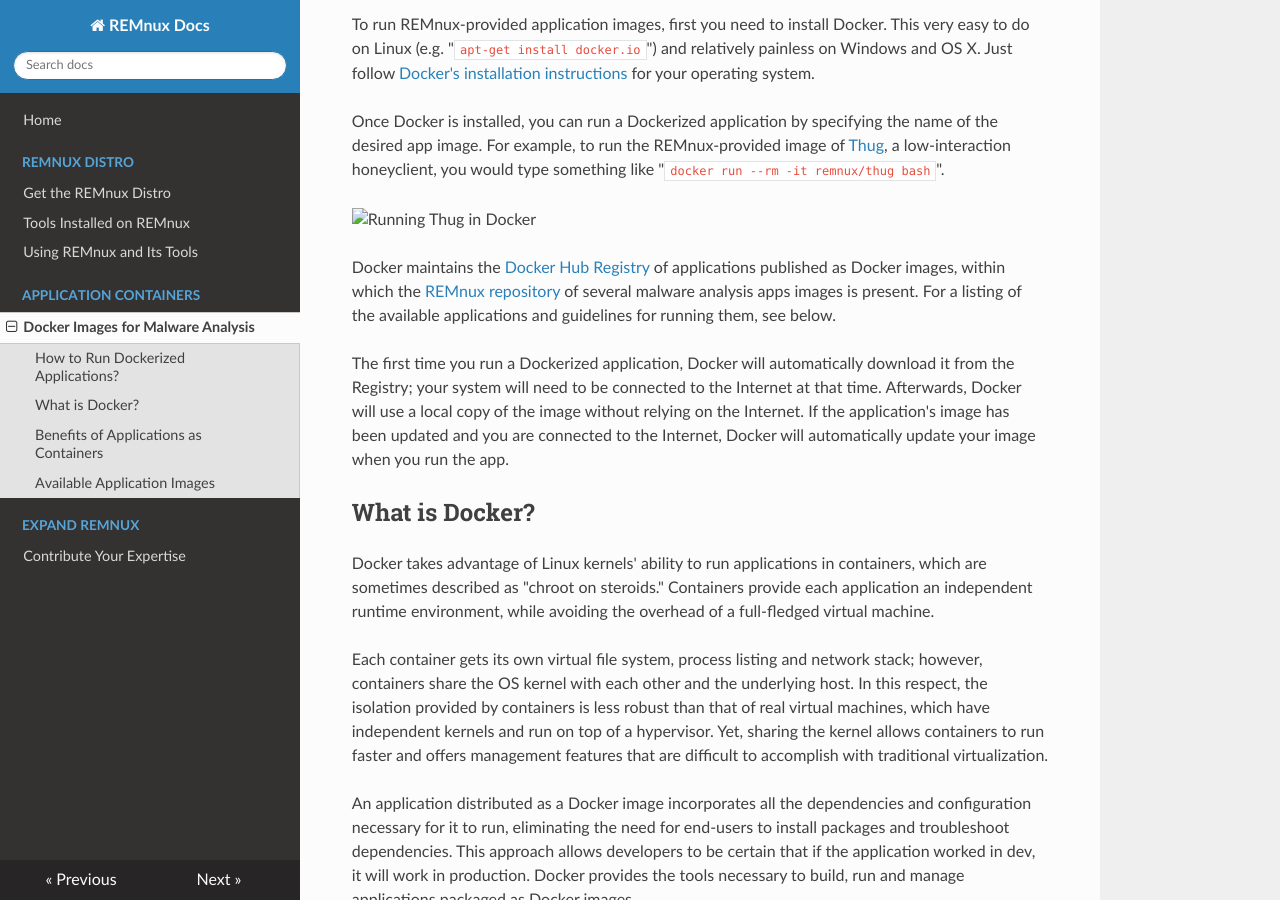
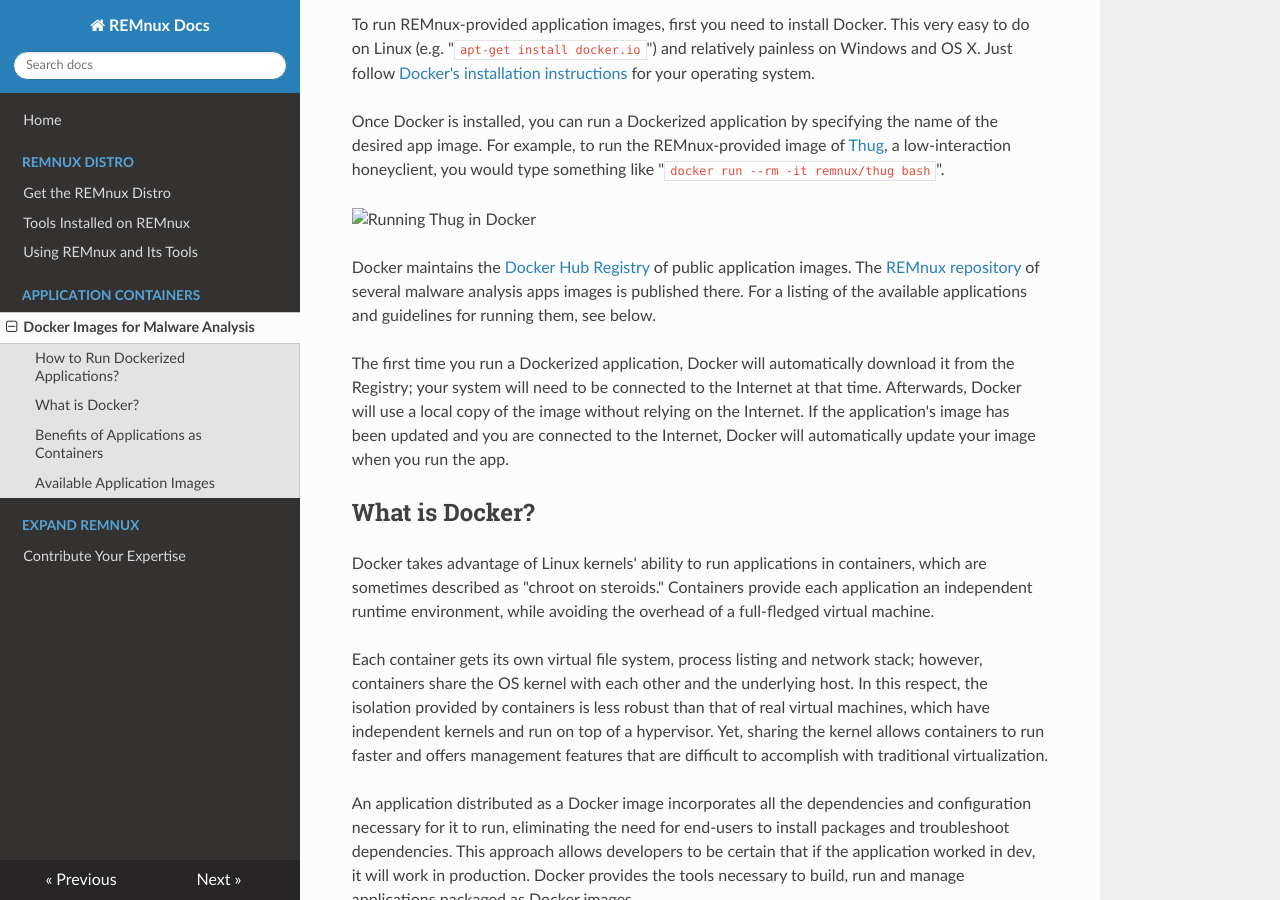
Before and after one commit to wzod/docs, an MkDocs documentation site: the page built from source/containers/about.md, in a window 1280 px wide and 900 px high, scrolled down 347 px. Built offline with MkDocs 1.6.1, drawn with Linux system fonts in a browser that asks for light colours; nearby versions of some CDN libraries; old or Windows-style settings are respelled for this version of MkDocs.

Commit message:
Tweaked wording

```diff
--- a/source/containers/about.md
+++ b/source/containers/about.md
@@ -10,7 +10,7 @@
 
 ![Running Thug in Docker](containers/remnux-docker-thug-full.gif)
 
-Docker maintains the [Docker Hub Registry](https://hub.docker.com/) of applications published as Docker images, within which the [REMnux repository](https://registry.hub.docker.com/repos/remnux/) of several malware analysis apps images is present. For a listing of the available applications and guidelines for running them, see below.
+Docker maintains the [Docker Hub Registry](https://hub.docker.com/) of public application images. The [REMnux repository](https://registry.hub.docker.com/repos/remnux/) of several malware analysis apps images is published there. For a listing of the available applications and guidelines for running them, see below.
 
 The first time you run a Dockerized application, Docker will automatically download it from the Registry; your system will need to be connected to the Internet at that time. Afterwards, Docker will use a local copy of the image without relying on the Internet. If the application's image has been updated and you are connected to the Internet, Docker will automatically update your image when you run the app.
 
```
